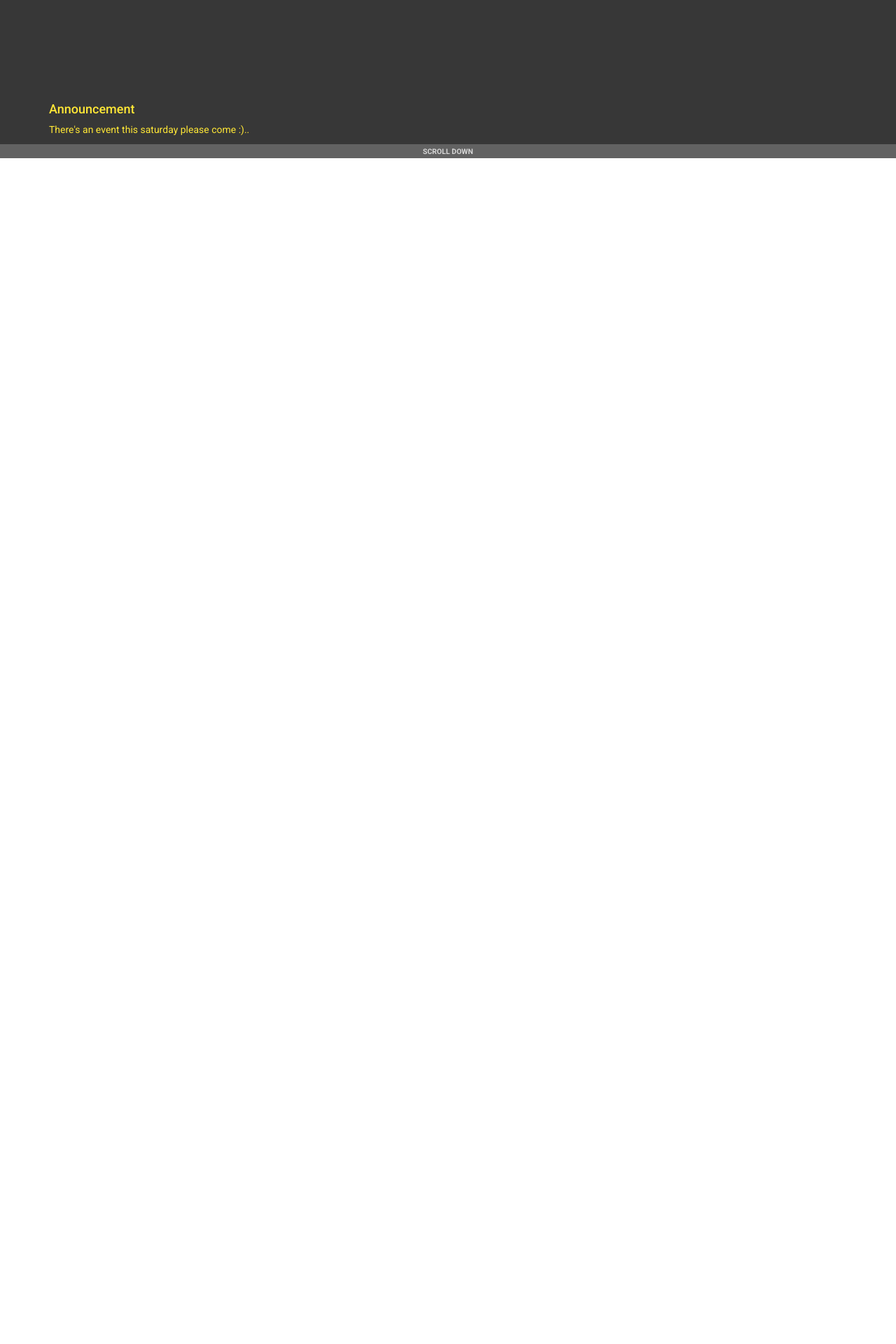
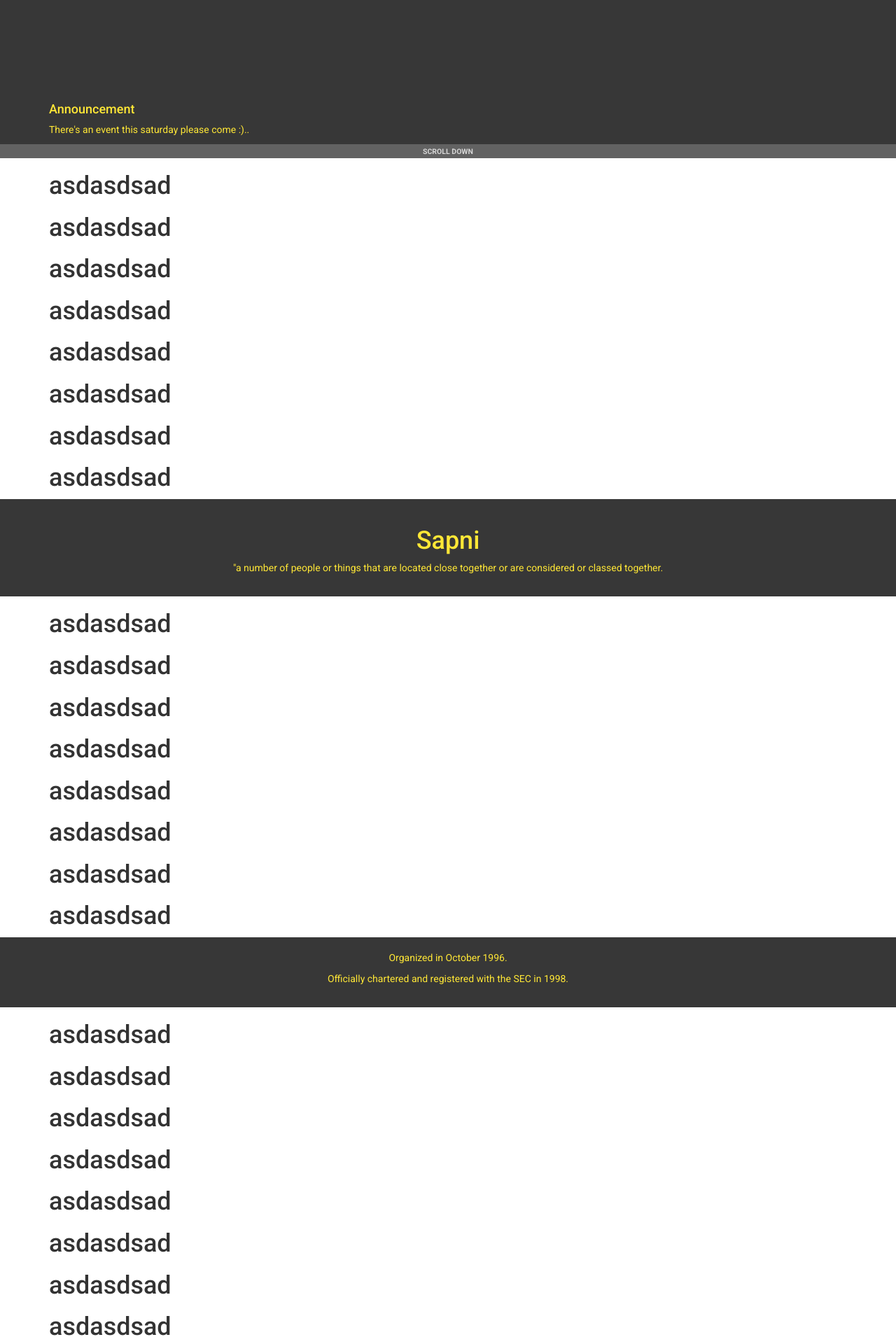
Before and after one commit to itsvicsoto/octonote, a Jekyll site: the page built from application/index.html, in a window 1280 px wide. Shown: the part 694-2614 px from the top of the page at 70% size. Built offline with Jekyll 4.4.1, drawn with Linux system fonts in a browser that asks for light colours; before the commit the page ends 920 px from its top, so only the background shows below that.

Commit message:
Sapni Upadtes

```diff
--- a/application/_includes/footer.html
+++ b/application/_includes/footer.html
@@ -1,2 +1,3 @@
 <script src="{{ "/assets/bower_lib/jquery/dist/jquery.min.js" | prepend: site.baseurl }}"></script>
 <script src="{{ "/assets/javascripts/bootstrap.min.js" | prepend: site.baseurl }}"></script>
+<script src="{{ "/assets/javascripts/main.js" | prepend: site.baseurl }}"></script>
--- a/application/assets/css/sapni-crissot/sapni-crissot.css
+++ b/application/assets/css/sapni-crissot/sapni-crissot.css
@@ -103,3 +103,12 @@ html, body {
     bottom: 0;
   }
 }
+/*------------------------------------*\
+    #CALLOUT
+\*------------------------------------*/
+/* line 100, ../../../../source/bootstrap-sass/sapni-crissot/sapni-crissot.scss */
+.callout {
+  padding: 20px 0 20px 0;
+  background: #373737;
+  color: #ffe736;
+}
--- /dev/null
+++ b/application/assets/javascripts/main.js
@@ -0,0 +1,8 @@
+;(function() {
+    'use strict';
+
+    $(document).ready(function() {
+        console.log('OPENING APP');
+    });
+
+}());
--- a/application/index.html
+++ b/application/index.html
@@ -27,3 +27,67 @@ layout: default
     </a>
   </div>
 </header>
+
+<div class="container">
+  <div class="row">
+    <div class="col-xs-12">
+      <h1>asdasdsad</h1>
+      <h1>asdasdsad</h1>
+      <h1>asdasdsad</h1>
+      <h1>asdasdsad</h1>
+      <h1>asdasdsad</h1>
+      <h1>asdasdsad</h1>
+      <h1>asdasdsad</h1>
+      <h1>asdasdsad</h1>
+    </div>
+  </div>
+</div>
+
+<div class="callout container-fluid text-center">
+  <div class="row">
+    <div class="col-xs-12">
+      <h1>Sapni</h1>
+      <p>"a number of people or things that are located close together
+      or are considered or classed together.</p>
+    </div>
+  </div>
+</div>
+
+<div class="container">
+  <div class="row">
+    <div class="col-xs-12">
+      <h1>asdasdsad</h1>
+      <h1>asdasdsad</h1>
+      <h1>asdasdsad</h1>
+      <h1>asdasdsad</h1>
+      <h1>asdasdsad</h1>
+      <h1>asdasdsad</h1>
+      <h1>asdasdsad</h1>
+      <h1>asdasdsad</h1>
+    </div>
+  </div>
+</div>
+
+<div class="callout container-fluid text-center">
+  <div class="row">
+    <div class="col-xs-12">
+      <p>Organized in October 1996.</p>
+      <p>Officially chartered and registered with the SEC in 1998.</p>
+    </div>
+  </div>
+</div>
+
+<div class="container">
+  <div class="row">
+    <div class="col-xs-12">
+      <h1>asdasdsad</h1>
+      <h1>asdasdsad</h1>
+      <h1>asdasdsad</h1>
+      <h1>asdasdsad</h1>
+      <h1>asdasdsad</h1>
+      <h1>asdasdsad</h1>
+      <h1>asdasdsad</h1>
+      <h1>asdasdsad</h1>
+    </div>
+  </div>
+</div>
```
Also changed, not shown: source/bootstrap-sass/sapni-crissot/sapni-crissot.scss (+10 -0 lines), 7 other files.
